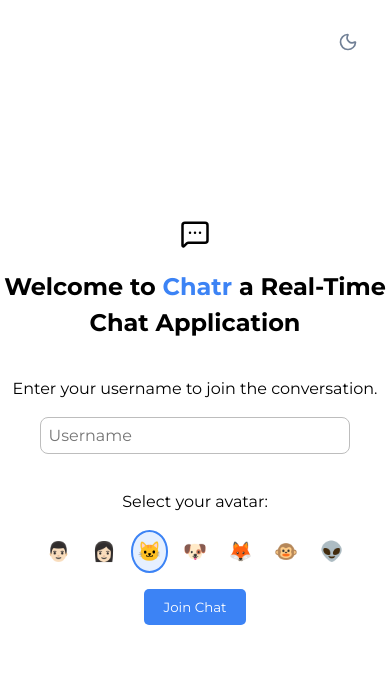
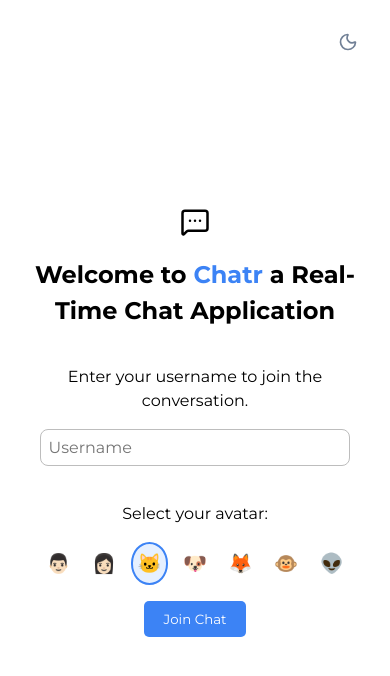
Before and after one commit to Gayatri3012/Chatr-Real-time-chat-app, a React (Create React App) app in the folder frontend/: page / in a window 390 px wide. Shown: the top 676 px of the page. Built offline with nearby package versions, Linux system fonts and the light colour scheme.

Commit message:
Add padding to app

```diff
--- a/frontend/src/styles/App.css
+++ b/frontend/src/styles/App.css
@@ -15,6 +15,7 @@
   .App {
     height: 100vh;
     width: 100%;
+    padding: 1rem;
     display: flex;
     flex-direction: column;
   }
--- a/frontend/src/styles/Chat.module.css
+++ b/frontend/src/styles/Chat.module.css
@@ -286,9 +286,6 @@
         font-size: 18px;
         scroll-behavior: smooth;
     }
-    .Header{
-        margin-top: 20px;
-    }
 
 
 
```
